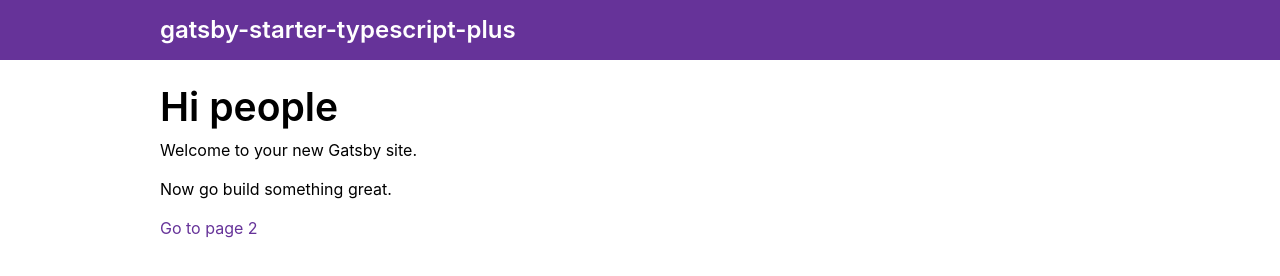
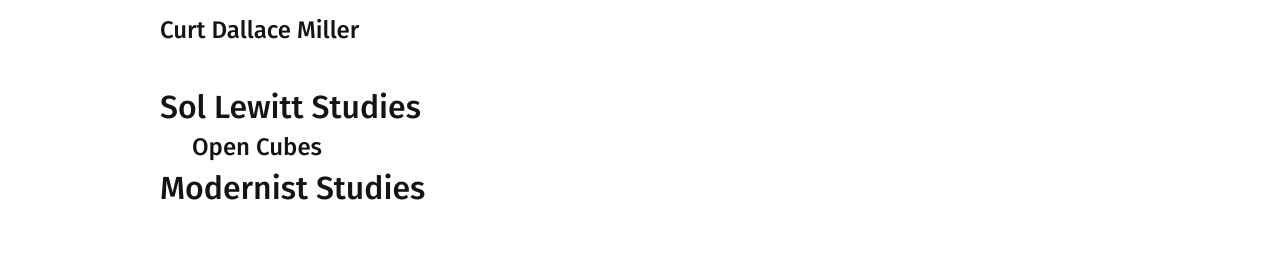
Before and after one commit to curtdmiller/material-studies, a Gatsby site: page / in a window 1280 px wide. Built offline with nearby package versions, Linux system fonts and the light colour scheme; Gatsby itself is replaced by a stand-in of ours.

Commit message:
basic index

```diff
--- a/gatsby-browser.js
+++ b/gatsby-browser.js
@@ -5,3 +5,8 @@
  */
 
 // You can delete this file if you're not using it
+
+// Load Libre Franklin typeface
+require('typeface-libre-franklin')
+// Load Fira Sans typeface
+require('typeface-fira-sans')
--- a/gatsby-config.js
+++ b/gatsby-config.js
@@ -2,14 +2,14 @@
 
 module.exports = {
   siteMetadata: {
-    title: 'gatsby-starter-typescript-plus',
-    description: 'A starter kit for TypeScript-based Gatsby projects with sensible defaults.',
-    keywords: 'gatsbyjs, gatsby, javascript, sample, something',
-    siteUrl: 'https://gatsby-starter-typescript-plus.netlify.com',
+    title: 'Curt Dallace Miller',
+    description: 'a tableau',
+    keywords: 'music, art, sound art, transcription, web art, code',
+    siteUrl: 'https://www.curtdmiller.com',
     author: {
-      name: 'Resi Respati',
-      url: 'https://twitter.com/resir014',
-      email: 'resir014@gmail.com'
+      name: 'Curt Miller',
+      url: 'curtdmiller.github.io',
+      email: 'curtdmiller@gmail.com'
     }
   },
   plugins: [
--- a/package.json
+++ b/package.json
@@ -52,6 +52,11 @@
     "react": "^16.8.6",
     "react-dom": "^16.8.6",
     "react-helmet": "^5.2.1",
+    "react-icons": "^3.10.0",
+    "typeface-crimson-text": "^0.0.72",
+    "typeface-fira-sans": "^0.0.75",
+    "typeface-libre-franklin": "^0.0.75",
+    "typeface-rosario": "^1.1.4",
     "typescript": "^3.5.2"
   },
   "devDependencies": {
--- a/src/components/Container.tsx
+++ b/src/components/Container.tsx
@@ -16,6 +16,8 @@ interface ContainerProps {
   className?: string
 }
 
-const Container: React.FC<ContainerProps> = ({ children, className }) => <StyledContainer className={className}>{children}</StyledContainer>
+const Container: React.FC<ContainerProps> = ({ children, className }) => (
+  <StyledContainer className={className}>{children}</StyledContainer>
+)
 
 export default Container
--- a/src/components/Header.tsx
+++ b/src/components/Header.tsx
@@ -9,7 +9,6 @@ import Container from './Container'
 const StyledHeader = styled.header`
   height: ${heights.header}px;
   padding: 0 ${dimensions.containerPadding}rem;
-  background-color: ${colors.brand};
   color: ${transparentize(0.5, colors.white)};
 `
 
@@ -21,9 +20,9 @@ const HeaderInner = styled(Container)`
 `
 
 const HomepageLink = styled(Link)`
-  color: ${colors.white};
+  color: ${colors.gray.dark};
   font-size: 1.5rem;
-  font-weight: 600;
+  font-weight: 500;
 
   &:hover,
   &:focus {
--- a/src/components/Page.tsx
+++ b/src/components/Page.tsx
@@ -15,6 +15,8 @@ interface PageProps {
   className?: string
 }
 
-const Page: React.FC<PageProps> = ({ children, className }) => <StyledPage className={className}>{children}</StyledPage>
+const Page: React.FC<PageProps> = ({ children, className }) => (
+  <StyledPage className={className}>{children}</StyledPage>
+)
 
 export default Page
--- /dev/null
+++ b/src/components/SVGIcon.tsx
@@ -0,0 +1,25 @@
+import * as React from 'react'
+import styled from '@emotion/styled'
+
+interface Props {
+  children: React.ReactNode
+  fontSize?: string
+  margin?: string
+}
+
+const SVGContainer = styled.div(
+  {
+    display: 'inline-block',
+    verticalAlign: 'middle'
+  },
+  ({ fontSize, margin }: Props) => ({
+    fontSize: fontSize || '1em',
+    margin: margin || '0 10px 0 0'
+  })
+)
+
+const SVGIcon: React.FC<Props> = ({ children, fontSize }: Props) => {
+  return <SVGContainer fontSize={fontSize}>{children}</SVGContainer>
+}
+
+export default SVGIcon
--- /dev/null
+++ b/src/components/menu/Menu.tsx
@@ -0,0 +1,79 @@
+import * as React from 'react'
+import { Link } from 'gatsby'
+import styled from '@emotion/styled'
+import { colors } from '../../styles/variables'
+import SVGIcon from '../SVGIcon'
+import { IoIosReturnRight } from 'react-icons/io'
+import { TreeItem, RenderOptions } from './MenuTypes'
+import { menuTree } from './MenuTree'
+
+const Menu = styled.ul`
+  list-style: none;
+  padding: 0;
+`
+const MenuItem = styled.li`
+  ul {
+    padding-left: 2rem;
+    margin: 0;
+  }
+`
+const MenuLink = styled(Link)`
+  color: ${colors.gray.dark};
+  font-size: 2rem;
+  font-weight: 500;
+  &:hover,
+  &:focus {
+    text-decoration: none;
+  }
+`
+
+const renderMenu = ({ tree, level, icons }: RenderOptions) => {
+  return tree.map((branch: TreeItem) => {
+    if (branch.hasChildren) {
+      return (
+        <MenuItem>
+          {icons && level > 0 && (
+            <SVGIcon fontSize="1.5em">
+              <IoIosReturnRight />
+            </SVGIcon>
+          )}
+          <MenuLink
+            style={{ fontSize: level > 0 ? '1.5rem' : '2rem' }}
+            to={branch.url}
+          >
+            {branch.title}
+          </MenuLink>
+          <Menu>
+            {renderMenu({
+              tree: branch.children,
+              level: level + 1,
+              icons: false
+            })}
+          </Menu>
+        </MenuItem>
+      )
+    } else {
+      return (
+        <MenuItem>
+          {icons && level > 0 && (
+            <SVGIcon fontSize="1.5em">
+              <IoIosReturnRight />
+            </SVGIcon>
+          )}
+          <MenuLink
+            style={{ fontSize: level > 0 ? '1.5rem' : '2rem' }}
+            to={branch.url}
+          >
+            {branch.title}
+          </MenuLink>
+        </MenuItem>
+      )
+    }
+  })
+}
+
+const MainMenu: React.FC = () => {
+  return <Menu>{renderMenu({ tree: menuTree, level: 0, icons: false })}</Menu>
+}
+
+export default MainMenu
--- /dev/null
+++ b/src/components/menu/MenuTree.ts
@@ -0,0 +1,23 @@
+import { TreeItem } from './MenuTypes'
+
+export const menuTree: TreeItem[] = [
+  {
+    title: 'Sol Lewitt Studies',
+    url: '/lewitt-studies',
+    hasChildren: true,
+    children: [
+      {
+        title: 'Open Cubes',
+        url: '/lewitt-studies/open-cubes',
+        hasChildren: false,
+        children: []
+      }
+    ]
+  },
+  {
+    title: 'Modernist Studies',
+    url: '/modernist-studies',
+    hasChildren: true,
+    children: []
+  }
+]
--- /dev/null
+++ b/src/components/menu/MenuTypes.ts
@@ -0,0 +1,12 @@
+export interface TreeItem {
+  title: string
+  url: string
+  hasChildren: boolean
+  children: TreeItem[]
+}
+
+export interface RenderOptions {
+  tree: TreeItem[]
+  level: number
+  icons: boolean
+}
--- /dev/null
+++ b/src/content/lewitt-studies/open-cubes.md
@@ -0,0 +1,7 @@
+---
+layout: page
+title: 'Sol Lewitt Study: Open Cubes'
+category: 'lewitt'
+---
+
+Example page about open cubes.
--- a/src/pages/index.tsx
+++ b/src/pages/index.tsx
@@ -1,18 +1,15 @@
 import * as React from 'react'
-import { Link } from 'gatsby'
 
 import Page from '../components/Page'
 import Container from '../components/Container'
 import IndexLayout from '../layouts'
+import MainMenu from '../components/menu/Menu'
 
 const IndexPage = () => (
   <IndexLayout>
     <Page>
       <Container>
-        <h1>Hi people</h1>
-        <p>Welcome to your new Gatsby site.</p>
-        <p>Now go build something great.</p>
-        <Link to="/page-2/">Go to page 2</Link>
+        <MainMenu />
       </Container>
     </Page>
   </IndexLayout>
--- a/src/pages/page-2.tsx
+++ b/src/pages/page-2.tsx
@@ -10,7 +10,6 @@ const PageTwo = () => (
     <Page>
       <Container>
         <h1>Hi from the second page</h1>
-        <p>Welcome to page 2</p>
         <ul>
           <li>
             <Link to="/a-markdown-page/">Show me some Markdown!</Link>
--- a/src/styles/normalize.ts
+++ b/src/styles/normalize.ts
@@ -74,10 +74,10 @@ export default `
     tr {
       &:nth-of-type(odd) {
         td {
-          background-color: ${colors.ui.whisper};
+          background-color: ${colors.ui.light};
         }
         tr {
-          background-color: ${colors.ui.whisper};
+          background-color: ${colors.ui.light};
         }
       }
     }
--- a/src/styles/variables.ts
+++ b/src/styles/variables.ts
@@ -1,15 +1,13 @@
 /* eslint-disable max-len */
 
 export const colors = {
-  brand: '#663399',
-  lilac: '#9d7cbf',
-  accent: '#ffb238',
-  success: '#37b635',
+  brand: ' #43705c',
+  accent: '#00b365',
+  success: '#00b362',
   warning: '#ec1818',
   ui: {
-    bright: '#e0d6eb',
-    light: '#f5f3f7',
-    whisper: '#fbfafc'
+    bright: '#cfe2da',
+    light: '#eff5f3'
   },
   code: '#fcf6f0',
   gray: {
@@ -23,9 +21,10 @@ export const colors = {
 
 export const fonts = {
   sansSerif:
-    '-apple-system, BlinkMacSystemFont, "Segoe UI", "Roboto", "Oxygen", "Ubuntu", "Cantarell", "Fira Sans", "Droid Sans", "Helvetica Neue", Arial, sans-serif',
-  serif: 'Georgia, "Times New Roman", Times, serif',
-  monospace: 'Menlo, Monaco, Consolas, "Liberation Mono", "Courier New", monospace, monospace'
+    '"Fira Sans", -apple-system, BlinkMacSystemFont, "Segoe UI", "Roboto", "Oxygen", "Ubuntu", "Cantarell", "Fira Sans", "Droid Sans", "Helvetica Neue", Arial, sans-serif',
+  serif: '"Crimson Text", "Times New Roman", Times, serif',
+  monospace:
+    'Menlo, Monaco, Consolas, "Liberation Mono", "Courier New", monospace, monospace'
 }
 
 export const breakpoints = {
```
Also changed, not shown: 2 other files.
